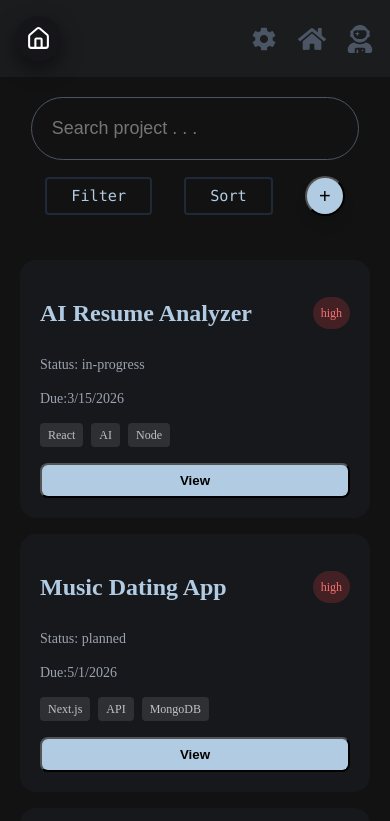
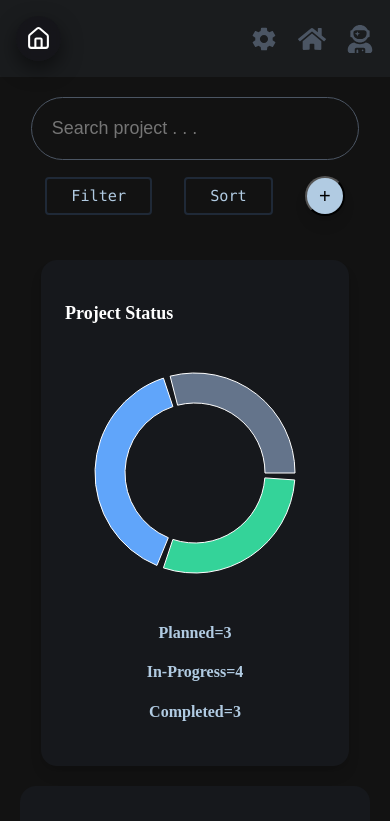
Before and after one commit to Hrisshhii/react-practice, a React (Vite) app in the folder ts-miniprojects/: page /#/project-tracker in a window 390 px wide. Shown: the top 821 px of the page. Built offline with nearby package versions, Linux system fonts and the light colour scheme.

Commit message:
Adding motion framer

```diff
--- a/ts-miniprojects/src/Components/Project Tracker Project/ProjectTable.tsx
+++ b/ts-miniprojects/src/Components/Project Tracker Project/ProjectTable.tsx
@@ -1,5 +1,6 @@
 import type { Project } from "./data/pt-types"
 import ProjectStatusChart from "./ProjectStatusChart";
+import { motion } from "framer-motion";
 
 type Props={
   projects:Project[];
@@ -7,10 +8,15 @@ type Props={
 
 const ProjectTable = ({projects}:Props) => {
   return (
-    <div className="flex flex-col lg:flex-row gap-5 items-center px-5 mt-6">
+    <div className="flex flex-col-reverse lg:flex-row gap-5 items-center px-5 mt-6">
       <div className="md:hidden flex flex-col gap-4 w-full">
         {projects.map(project=>(
-          <div key={project.id} className="bg-[#16181C] rounded-2xl p-5 border border-white/5">
+          <motion.div key={project.id}
+            drag="x" dragConstraints={{left:0,right:0}}
+            whileDrag={{scale:0.95}}
+            dragElastic={0.2}
+            className="bg-[#16181C] rounded-2xl p-5 border border-white/5 active:cursor-grabbing cursor-grab"
+            >
             <div className="flex justify-between items-center">
               <h2 className="font-semibold text-[#b1cbe2]">{project.title}</h2>
               <span className={`px-2 py-2 rounded-full text-xs
@@ -32,7 +38,7 @@ const ProjectTable = ({projects}:Props) => {
               ))}
             </div>
             <button className="mt-4 w-full py-2 rounded-lg bg-[#b1cbe2] text-black font-semibold">View</button>
-          </div>
+          </motion.div>
         ))}
       </div>
       <div className="hidden md:block flex-1 overflow-x-auto">
```
